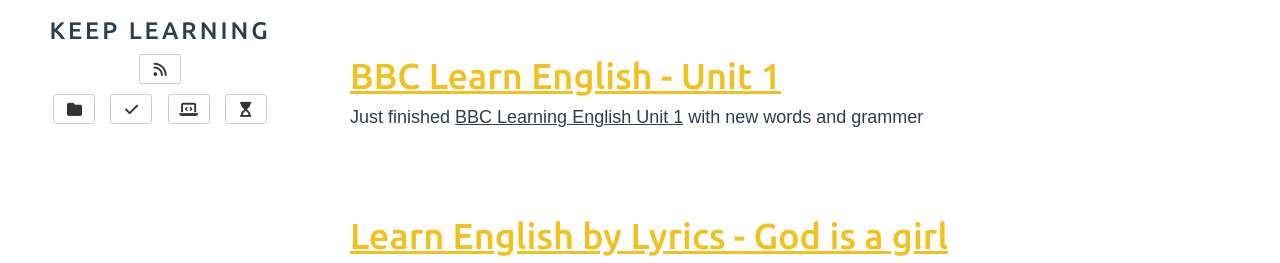
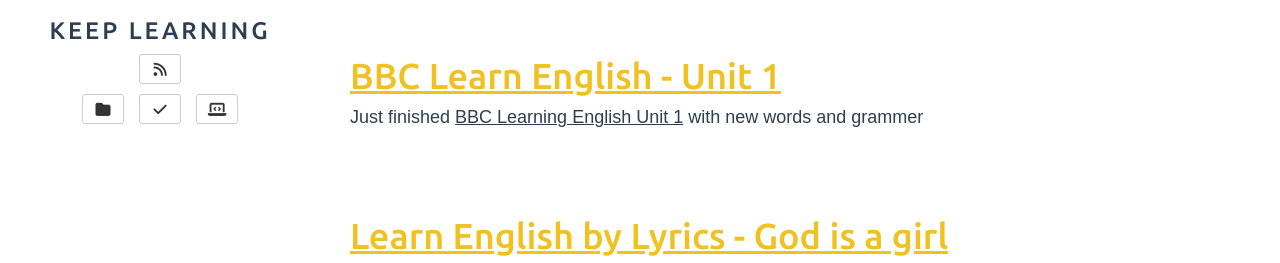
Before and after one commit to gaoxingaa/gaoxingaa.github.io, a Jekyll site: the page built from index.html, in a window 1280 px wide. Shown: the part 270-533 px from the top of the page. Built offline with Jekyll 4.4.1, drawn with Linux system fonts in a browser that asks for light colours; nearby versions of some CDN libraries; the list of posts is cut into pages by our own code; comment, search, counter and statistics services are not loaded.

Commit message:
remove useless properties

```diff
--- a/_includes/sidebar.html
+++ b/_includes/sidebar.html
@@ -59,11 +59,6 @@
 				<i class="fas fa-laptop-code fa-lg"></i>
 			</a>
 		</li>
-		<li>
-			<a class="btn btn-default btn-sm" target="_blank" href="//www.google.com/search?q=timer+for+25+minutes">
-				<i class="fas fa-hourglass-start fa-lg"></i>
-			</a>
-		</li>
 	</ul>
 
 </div>
```
